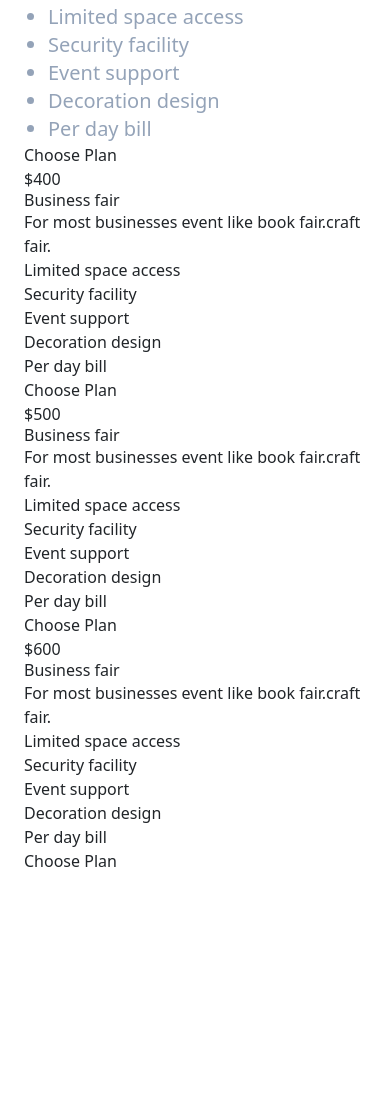
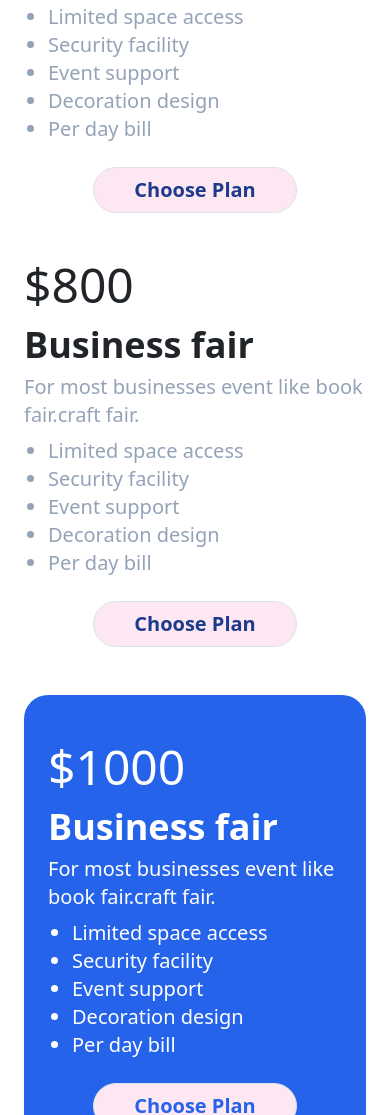
Before and after one commit to Tanjidshafin/new-one, a website: page index.html in a window 390 px wide. Shown: the part 2039-3154 px from the top of the page. Before the commit the page ends 2912 px from the top, so only its background shows below. Drawn offline with nearby package versions, Linux system fonts and the light colour scheme.

Commit message:
plan option responsive

```diff
--- a/index.html
+++ b/index.html
@@ -152,7 +152,7 @@ Precious moment section -->
   <div>
     <img class=" lg:mr-56 img-fluid " src="images/wedding.png" alt="">
   </div>
-  <div class="text-center">
+  <div>
     <p class="text-5xl lg:text-7xl font-semibold">Every Moment is Precious</p>
     <p class="text-2xl my-6 m">Lorem ipsum dolor sit amet consectetur, adipisicing elit. Nulla dolores ut cupiditate iste autem quibusdam, excepturi sequi illum vel. In.</p>
     <button class="bg-white text-blue-800 text-xl lg:text-4xl font-semibold rounded-md hover:text-red-600 hover:bg-transparent hover:transition-all">Explore our album<i class="fa-solid fa-arrow-right"></i></button>
@@ -163,7 +163,7 @@ Precious moment section -->
 
 <section class=" mt-20 container-fluid ">
   <div class="d-flex flex-col">
-    <div>
+    <div class="mb-5">
       <p class="text-5xl">$300</p>
       <h2 class="text-4xl font-semibold mt-3">Business fair</h2>
       <p class="text-xl text-slate-400 my-2">For most businesses event like book fair.craft fair.</p>
@@ -174,50 +174,57 @@ Precious moment section -->
         <li>Decoration design</li>
         <li>Per day bill</li>
       </ul>
-      <button>Choose Plan</button>
+     <div class="text-center mt-4">
+      <button class="border py-2 px-10 rounded-5 bg-pink-100 text-xl font-semibold text-blue-900 hover:bg-blue-900 hover:text-pink-100">Choose Plan</button>
+     </div>
     </div>
-
-    <div>
-      <p>$400</p>
-      <h2>Business fair</h2>
-      <p>For most businesses event like book fair.craft fair.</p>
-      <ul>
-        <li>Limited space access</li>
+    <div class="mb-5">
+      <p class="text-5xl">$800</p>
+      <h2 class="text-4xl font-semibold mt-3">Business fair</h2>
+      <p class="text-xl text-slate-400 my-2">For most businesses event like book fair.craft fair.</p>
+      <ul class="text-xl text-slate-400 list-disc ml-6">
+        <li class="">Limited space access</li>
         <li>Security facility</li>
         <li>Event support</li>
         <li>Decoration design</li>
         <li>Per day bill</li>
       </ul>
-      <button>Choose Plan</button>
+     <div class="text-center mt-4">
+      <button class="border py-2 px-10 rounded-5 bg-pink-100 text-xl font-semibold text-blue-900 hover:bg-blue-900 hover:text-pink-100">Choose Plan</button>
+     </div>
     </div>
-
-    <div>
-      <p>$500</p>
-      <h2>Business fair</h2>
-      <p>For most businesses event like book fair.craft fair.</p>
-      <ul>
-        <li>Limited space access</li>
+    <div class="mb-5 bg-blue-600 py-12 px-4 rounded-3xl">
+      <p class="text-5xl text-white">$1000</p>
+      <h2 class="text-4xl text-white font-semibold mt-3">Business fair</h2>
+      <p class="text-xl text-white my-2">For most businesses event like book fair.craft fair.</p>
+      <ul class="text-xl text-white list-disc ml-6">
+        <li class="">Limited space access</li>
         <li>Security facility</li>
         <li>Event support</li>
         <li>Decoration design</li>
         <li>Per day bill</li>
       </ul>
-      <button>Choose Plan</button>
+     <div class="text-center mt-4">
+      <button class="border py-2 px-10 rounded-5 bg-pink-100 text-xl font-semibold text-blue-600 hover:bg-blue-900 hover:text-pink-100">Choose Plan</button>
+     </div>
     </div>
-
-    <div>
-      <p>$600</p>
-      <h2>Business fair</h2>
-      <p>For most businesses event like book fair.craft fair.</p>
-      <ul>
-        <li>Limited space access</li>
+    <div class="mb-5">
+      <p class="text-5xl">$5000</p>
+      <h2 class="text-4xl font-semibold mt-3">Business fair</h2>
+      <p class="text-xl text-slate-400 my-2">For most businesses event like book fair.craft fair.</p>
+      <ul class="text-xl text-slate-400 list-disc ml-6">
+        <li class="">Limited space access</li>
         <li>Security facility</li>
         <li>Event support</li>
         <li>Decoration design</li>
         <li>Per day bill</li>
       </ul>
-      <button>Choose Plan</button>
+     <div class="text-center mt-4">
+      <button class="border py-2 px-10 rounded-5 bg-pink-100 text-xl font-semibold text-blue-900 hover:bg-blue-900 hover:text-pink-100">Choose Plan</button>
+     </div>
     </div>
+
+
 
   </div>
 </section>
```
